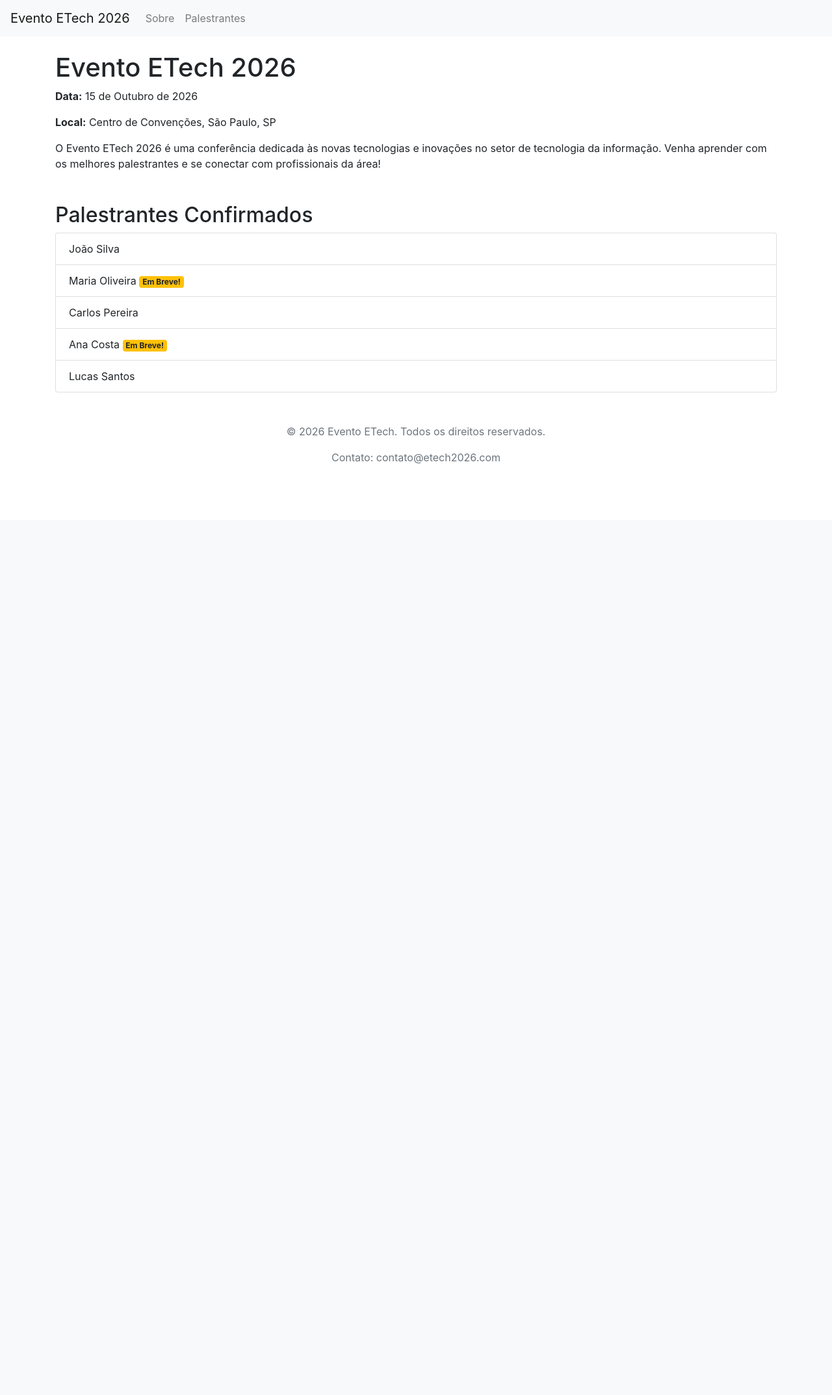
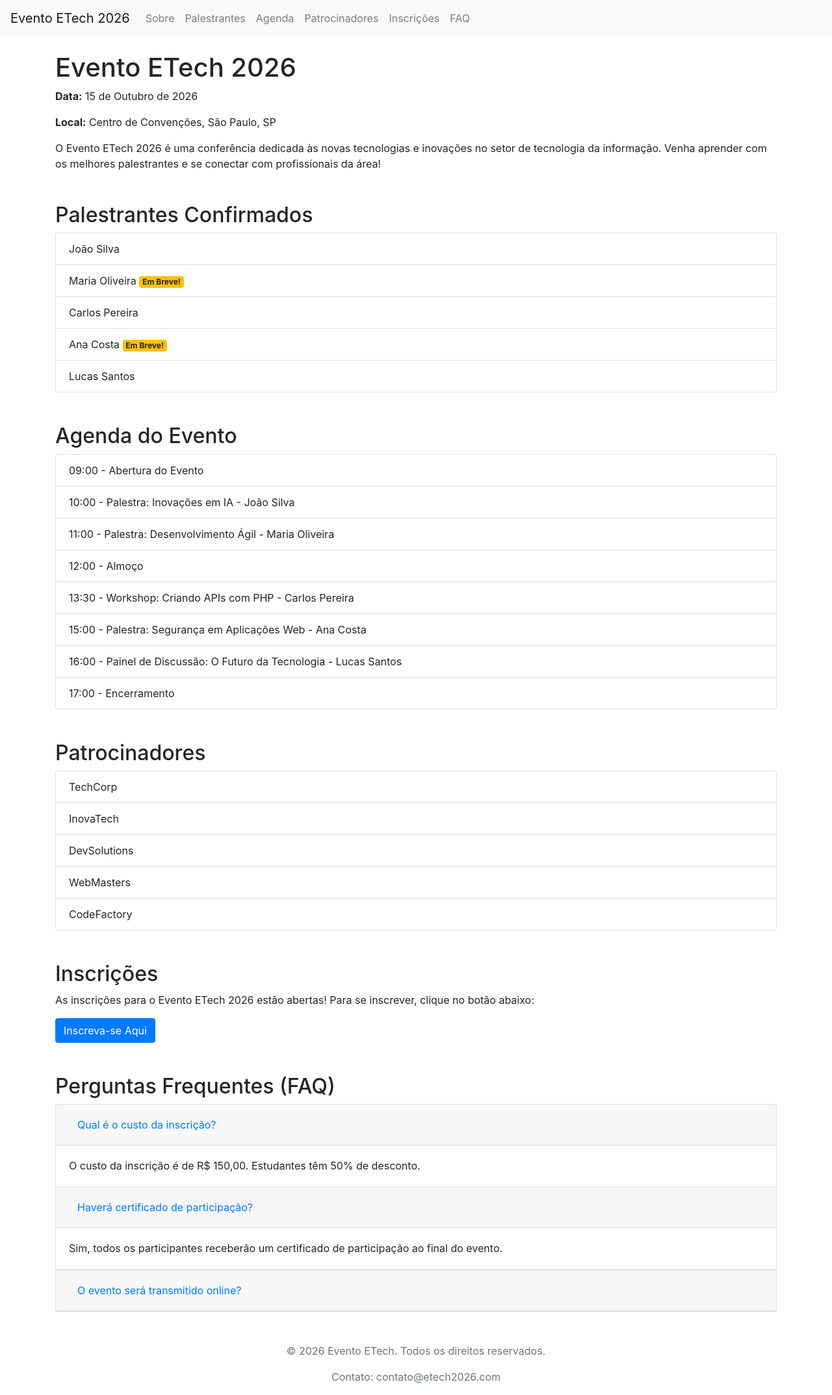
Before and after one commit to samulsz/avaliacao-php, a PHP site: page / in a window 1280 px wide. Shown: the whole page at 65% size. Before the commit the page ends 713 px from the top, so only its background shows below. Run offline with PHP 8.4, Linux system fonts and the light colour scheme.

Commit message:
Update index.php

```diff
--- a/index.php
+++ b/index.php
@@ -5,7 +5,7 @@
     <meta name="viewport" content="width=device-width, initial-scale=1.0">
     <title>Evento ETech 2026</title>
     <link rel="stylesheet" href="https://stackpath.bootstrapcdn.com/bootstrap/4.5.2/css/bootstrap.min.css">
-    <link rel="stylesheet" href="styles.css"> <!-- Link para o CSS personalizado -->
+    <link rel="stylesheet" href="styles.css">
 </head>
 <body>
 
@@ -23,6 +23,18 @@
                 <li class="nav-item">
                     <a class="nav-link" href="#palestrantes">Palestrantes</a>
                 </li>
+                <li class="nav-item">
+                    <a class="nav-link" href="#agenda">Agenda</a>
+                </li>
+                <li class="nav-item">
+                    <a class="nav-link" href="#patrocinadores">Patrocinadores</a>
+                </li>
+                <li class="nav-item">
+                    <a class="nav-link" href="#inscricoes">Inscrições</a>
+                </li>
+                <li class="nav-item">
+                    <a class="nav-link" href="#faq">FAQ</a>
+                </li>
             </ul>
         </div>
     </nav>
@@ -36,7 +48,7 @@
         <p>O Evento ETech 2026 é uma conferência dedicada às novas tecnologias e inovações no setor de tecnologia da informação. Venha aprender com os melhores palestrantes e se conectar com profissionais da área!</p>
     </section>
 
-    <section id="palestrantes">
+    <section id="palestrantes" class="mb-5">
         <h2>Palestrantes Confirmados</h2>
         <ul class="list-group">
             <?php
@@ -59,6 +71,84 @@
             ?>
         </ul>
     </section>
+
+    <section id="agenda" class="mb-5">
+        <h2>Agenda do Evento</h2>
+        <ul class="list-group">
+            <li class="list-group-item">09:00 - Abertura do Evento</li>
+            <li class="list-group-item">10:00 - Palestra: Inovações em IA - João Silva</li>
+            <li class="list-group-item">11:00 - Palestra: Desenvolvimento Ágil - Maria Oliveira</li>
+            <li class="list-group-item">12:00 - Almoço</li>
+            <li class="list-group-item">13:30 - Workshop: Criando APIs com PHP - Carlos Pereira</li>
+            <li class="list-group-item">15:00 - Palestra: Segurança em Aplicações Web - Ana Costa</li>
+            <li class="list-group-item">16:00 - Painel de Discussão: O Futuro da Tecnologia - Lucas Santos</li>
+            <li class="list-group-item">17:00 - Encerramento</li>
+        </ul>
+    </section>
+
+    <section id="patrocinadores" class="mb-5">
+        <h2>Patrocinadores</h2>
+        <ul class="list-group">
+            <li class="list-group-item">TechCorp</li>
+            <li class="list-group-item">InovaTech</li>
+            <li class="list-group-item">DevSolutions</li>
+            <li class="list-group-item">WebMasters</li>
+            <li class="list-group-item">CodeFactory</li>
+        </ul>
+    </section>
+
+    <section id="inscricoes" class="mb-5">
+        <h2>Inscrições</h2>
+        <p>As inscrições para o Evento ETech 2026 estão abertas! Para se inscrever, clique no botão abaixo:</p>
+        <a href="https://www.etech2026.com/inscricao" class="btn btn-primary">Inscreva-se Aqui</a>
+    </section>
+
+    <section id="faq" class="mb-5">
+        <h2>Perguntas Frequentes (FAQ)</h2>
+        <div class="accordion" id="faqAccordion">
+            <div class="card">
+                <div class="card-header" id="headingOne">
+                    <h5 class="mb-0">
+                        <button class="btn btn-link" type="button" data-toggle="collapse" data-target="#collapseOne" aria-expanded="true" aria-controls="collapseOne">
+                            Qual é o custo da inscrição?
+                        </button>
+                    </h5>
+                </div>
+                <div id="collapseOne" class="collapse show" aria-labelledby="headingOne" data-parent="#faqAccordion">
+                    <div class="card-body">
+                        O custo da inscrição é de R$ 150,00. Estudantes têm 50% de desconto.
+                    </div>
+                </div>
+            </div>
+            <div class="card">
+                <div class="card-header" id="headingTwo">
+                    <h5 class="mb-0">
+                        <button class="btn btn-link collapsed" type="button" data-toggle="collapse" data-target="#collapseTwo" aria-expanded="false" aria-controls="collapseTwo">
+                            Haverá certificado de participação?
+                        </button>
+                    </h5>
+                </div>
+                <div class="card-body">
+                    Sim, todos os participantes receberão um certificado de participação ao final do evento.
+                </div>
+            </div>
+        </div>
+        <div class="card">
+            <div class="card-header" id="headingThree">
+                <h5 class="mb-0">
+                    <button class="btn btn-link collapsed" type="button" data-toggle="collapse" data-target="#collapseThree" aria-expanded="false" aria-controls="collapseThree">
+                        O evento será transmitido online?
+                    </button>
+                </h5>
+            </div>
+            <div id="collapseThree" class="collapse" aria-labelledby="headingThree" data-parent="#faqAccordion">
+                <div class="card-body">
+                    Sim, haverá uma transmissão ao vivo para aqueles que não puderem comparecer presencialmente.
+                </div>
+            </div>
+        </div>
+        </div>
+    </section>
 </main>
 
 <footer class="text-muted text-center mt-5">
```
